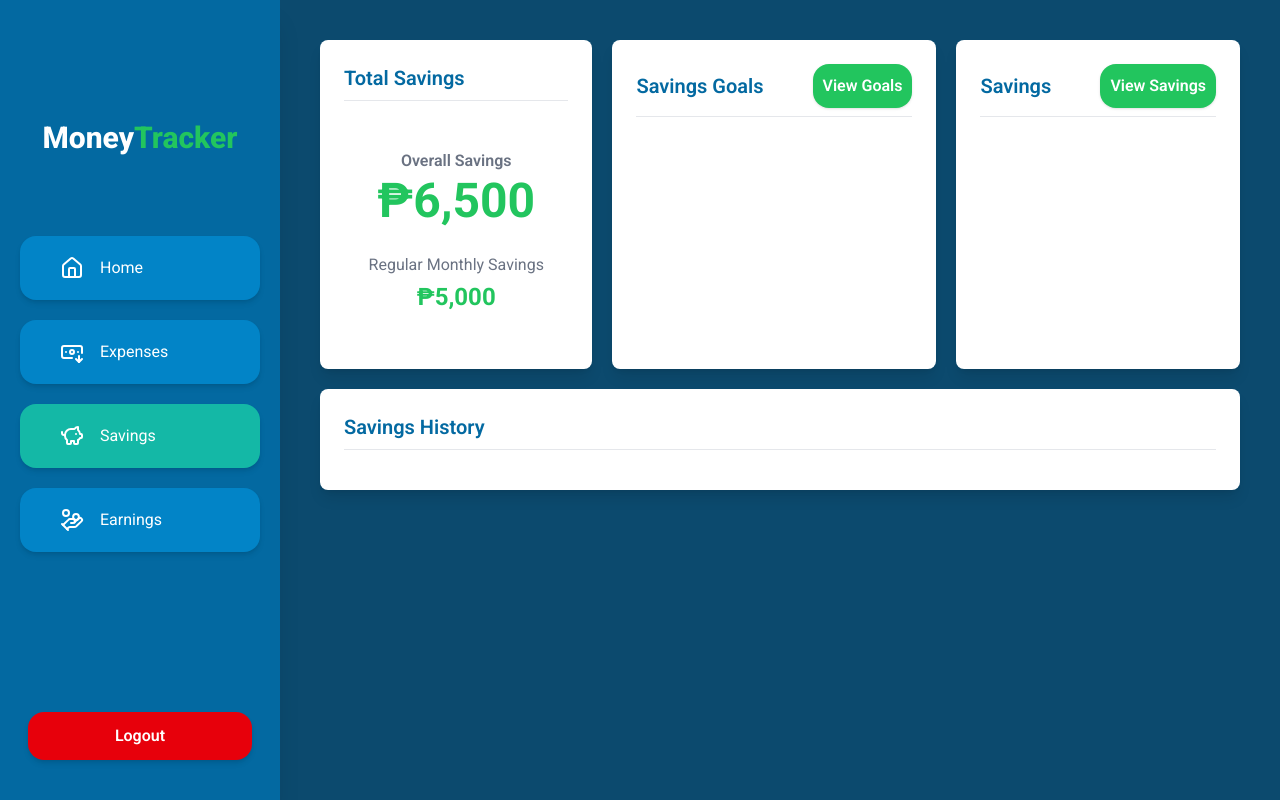
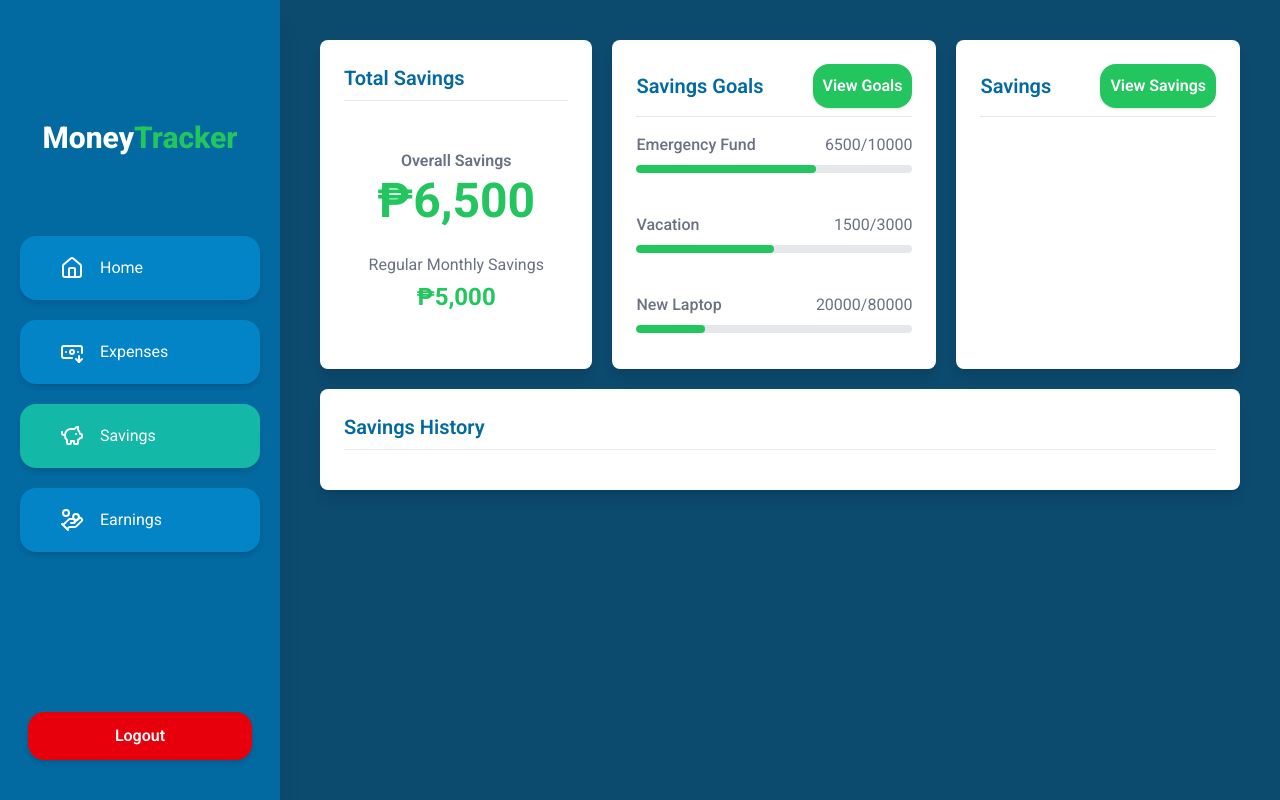
Before and after one commit to Estakuyo/MoneyTracker, a React app in the folder frontend/: page /savings in a window 1280 px wide. Built offline with nearby package versions, Linux system fonts and the light colour scheme; the HTML template or start-up script is replaced by a standard one.

Commit message:
Added savings goals and a new component progress bar

```diff
--- /dev/null
+++ b/frontend/src/components/bar.jsx
@@ -0,0 +1,26 @@
+const ProgressBar = ({ goal = "", value = 0, max = 100 }) => {
+  const percent = Math.min(Math.max((value / max) * 100, 0), 100);
+
+  return (
+    <>
+      <div className="flex justify-between">
+        <p className="text-gray-500 font-medium">{goal}</p>
+        <p className="text-gray-500">
+          {value}/{max}
+        </p>
+      </div>
+      <div className="w-full h-2 bg-gray-200 rounded-full overflow-hidden">
+        <div
+          className="h-full bg-success-500 rounded-full transition-all duration-300"
+          style={{ width: `${percent}%` }}
+          role="progressbar"
+          aria-valuenow={value}
+          aria-valuemin={0}
+          aria-valuemax={max}
+        />
+      </div>
+    </>
+  );
+};
+
+export default ProgressBar;
--- a/frontend/src/pages/savings.jsx
+++ b/frontend/src/pages/savings.jsx
@@ -1,7 +1,15 @@
 import Card from "../components/card";
 import Button from "../components/button";
+import ProgressBar from "../components/bar";
 
 const Savings = () => {
+  const sampleGoals = [
+    { name: "Emergency Fund", amount: 10000, saved: 6500 },
+    { name: "Vacation", amount: 3000, saved: 1500 },
+    { name: "New Laptop", amount: 80000, saved: 20000 },
+    { name: "Motorcycle Maintenance", amount: 20000, saved: 5000 },
+    { name: "Home Renovation", amount: 50000, saved: 10000 },
+  ];
   return (
     <div className="main-wrapper px-10 py-20 flex flex-col md:grid gap-5 md:py-10">
       <Card className="w-full" title={"Total Savings"}>
@@ -28,7 +36,19 @@ const Savings = () => {
             className="bg-success-500 hover:bg-success-700"
           />
         }
-      />
+      >
+        <div className="flex flex-col gap-10">
+          {sampleGoals.slice(0, 3).map((goal, index) => (
+            <div className="flex flex-col gap-2" key={index}>
+              <ProgressBar
+                goal={goal.name}
+                value={goal.saved}
+                max={goal.amount}
+              />
+            </div>
+          ))}
+        </div>
+      </Card>
 
       <Card
         className="w-full"
```
